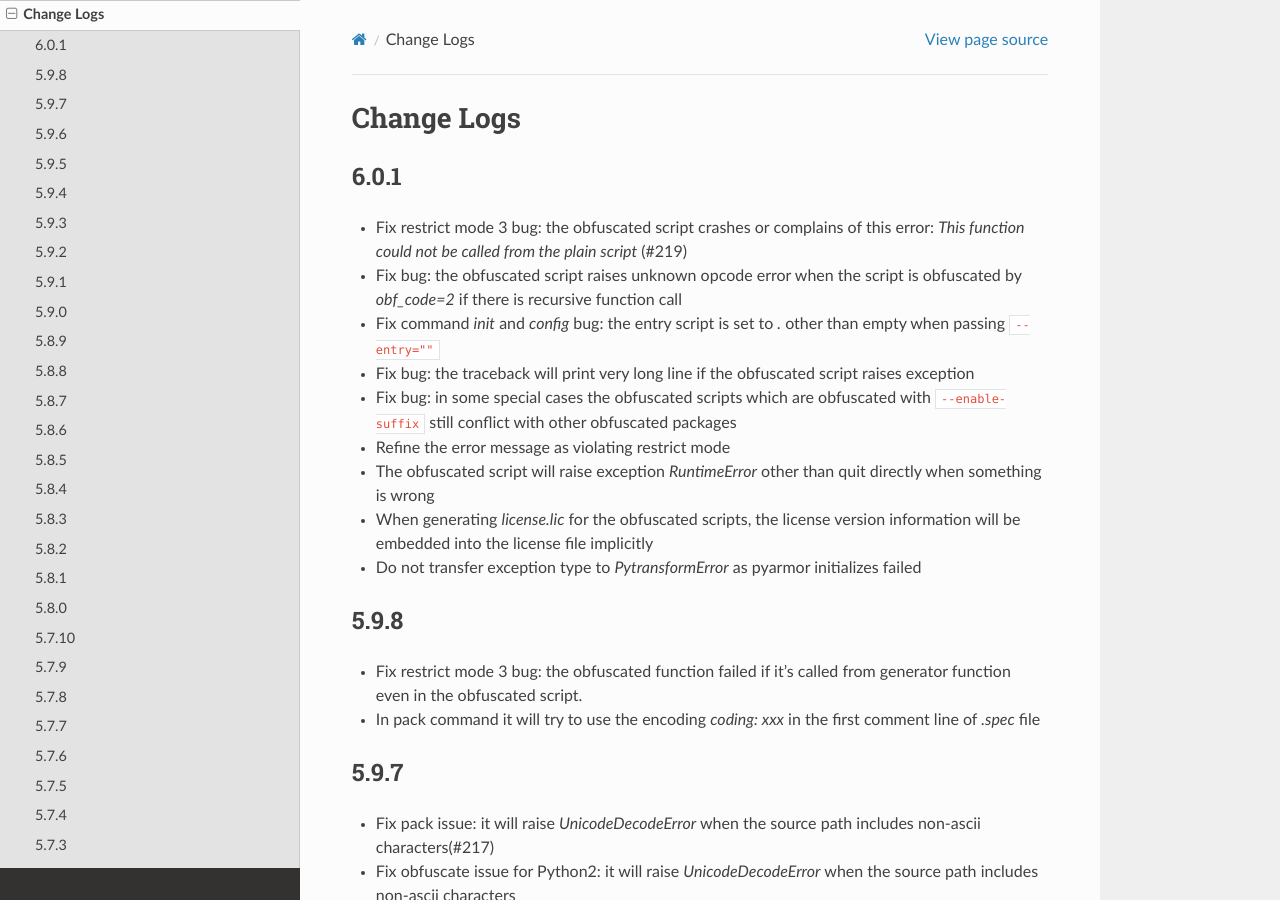
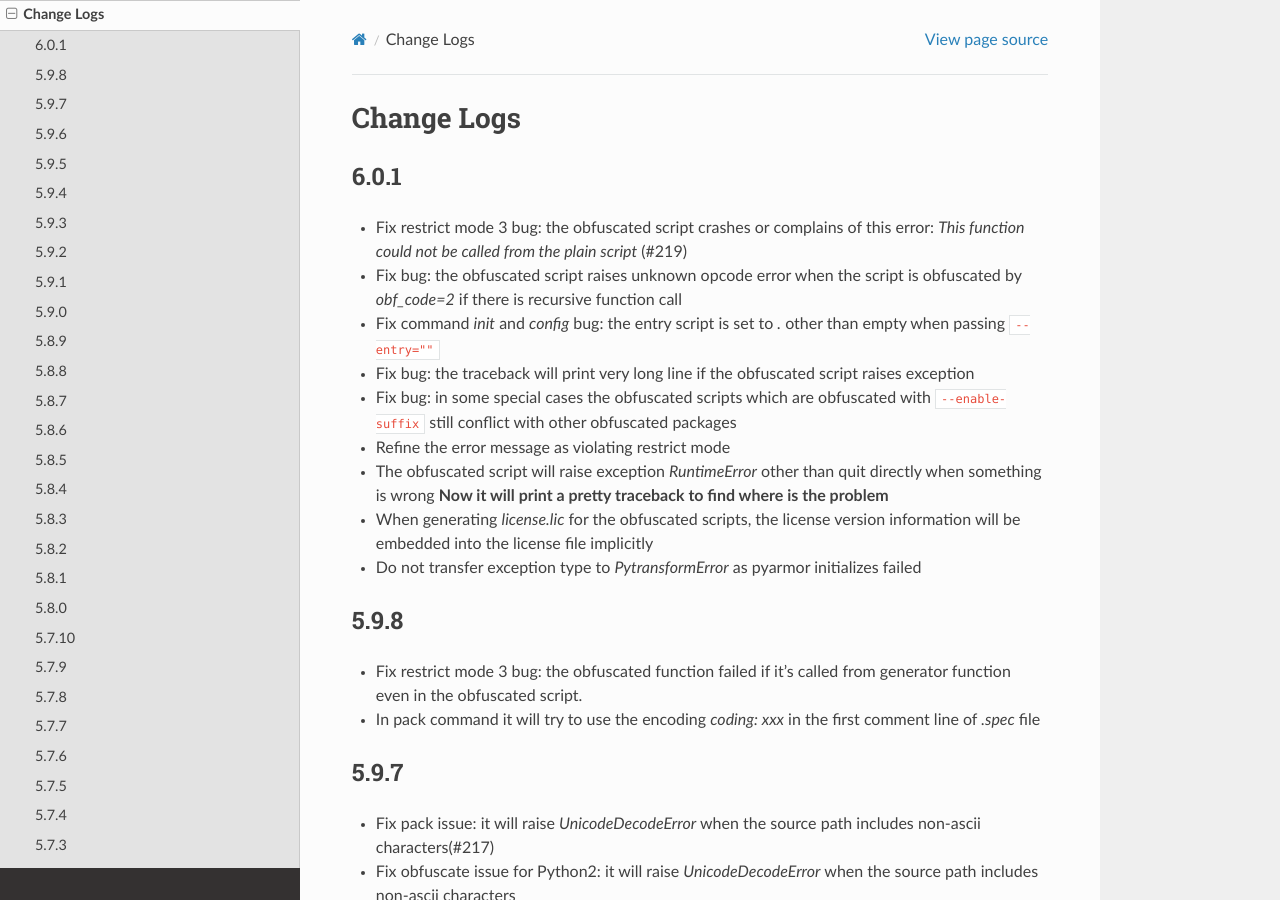
Before and after one commit to dashingsoft/pyarmor, a Sphinx documentation site: the page built from docs/change-logs.rst, in a window 1280 px wide and 900 px high. Built offline with Sphinx 7.4.7 and the Read the Docs theme 2.0.0, drawn with Linux system fonts in a browser that asks for light colours.

Commit message:
Refine change log

```diff
--- a/docs/change-logs.rst
+++ b/docs/change-logs.rst
@@ -18,6 +18,7 @@
 * Refine the error message as violating restrict mode
 * The obfuscated script will raise exception `RuntimeError` other than quit
   directly when something is wrong
+  **Now it will print a pretty traceback to find where is the problem**
 * When generating `license.lic` for the obfuscated scripts, the license version
   information will be embedded into the license file implicitly
 * Do not transfer exception type to `PytransformError` as pyarmor initializes
```
